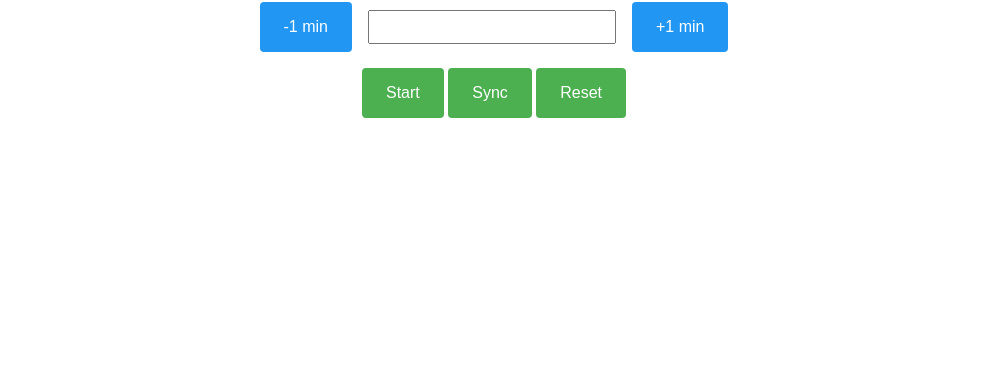
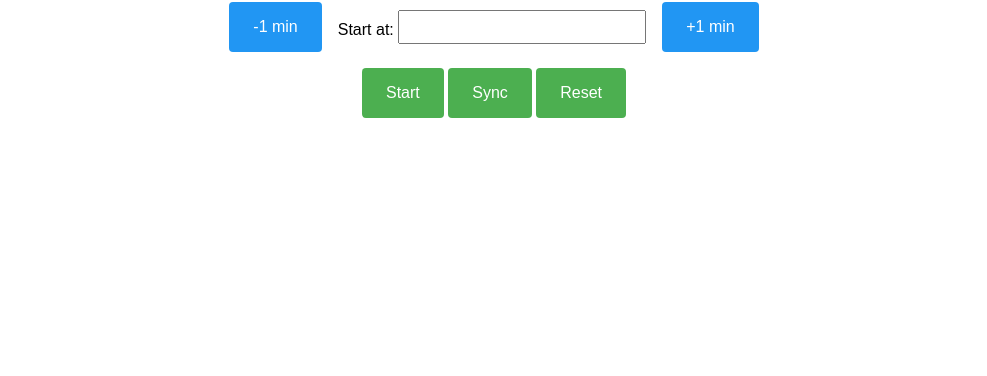
Before and after one commit to gregw/signalk-racer, a website: page public/index.html in a window 1280 px wide. Shown: the part 424-800 px from the top of the page, without its empty margins (146-1133 px from the left). Drawn offline with Linux system fonts and the light colour scheme.

Commit message:
WIP on fine line control buttons and timer buttons

```diff
--- a/public/index.html
+++ b/public/index.html
@@ -265,7 +265,7 @@
 <!-- Start Time Row -->
 <div style="margin-top: 1em; display: flex; justify-content: center; align-items: center; gap: 1em;">
     <button class="button-move" onclick="adjustStartTime(-60)">-1 min</button>
-    <input id="startTimeInput" style="font-size: 1.5em; width: 10em; text-align: center;" onkeydown="handleStartTimeKey(event)">
+    <label for="startTimeInput">Start at: <input id="startTimeInput" style="font-size: 1.5em; width: 10em; text-align: center;" onkeydown="handleStartTimeKey(event)"></label>
     <button class="button-move" onclick="adjustStartTime(60)">+1 min</button>
 </div>
 
```
